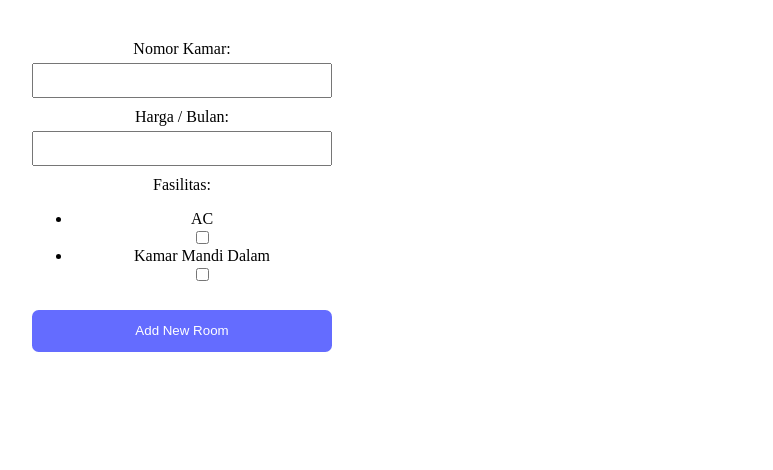
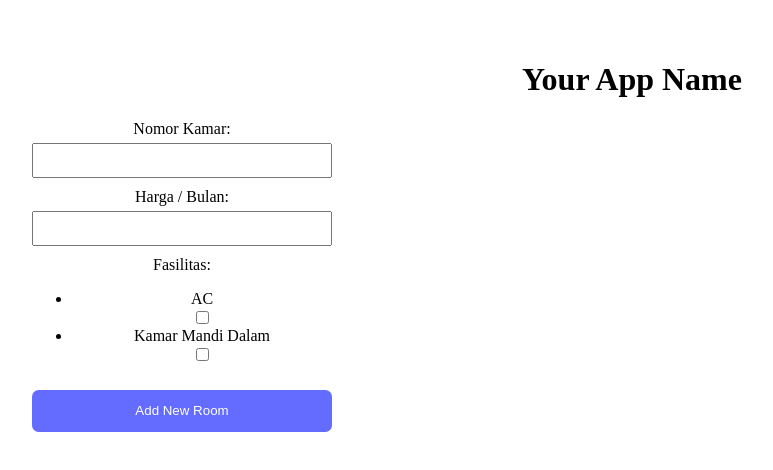
Before and after one commit to PixelGM/kost-19-manager, a React (Vite) app in the folder kost-19-manager/: page /create in a window 1280 px wide. Shown: the top 470 px of the page, without its empty margins (8-781 px from the left). Built offline with nearby package versions, Linux system fonts and the light colour scheme.

Commit message:
Added Header Template

```diff
--- /dev/null
+++ b/kost-19-manager/src/Header.tsx
@@ -0,0 +1,12 @@
+import React from 'react';
+
+const Header: React.FC = () => {
+    return (
+        <header>
+            <h1>Your App Name</h1>
+            {/* Add more header content as needed */}
+        </header>
+    );
+};
+
+export default Header;
--- a/kost-19-manager/src/ListRooms.tsx
+++ b/kost-19-manager/src/ListRooms.tsx
@@ -1,5 +1,6 @@
 import React, { useEffect, useState } from 'react';
 import './styles.css';
+import Header from './Header';
 
 interface Room {
     id: number;
@@ -29,6 +30,9 @@ const ListRooms: React.FC = () => {
 
     return (
         <div>
+            {/* Header Template */}
+            <Header />
+
             <h1>List of Rooms</h1>
             {rooms.map(room => (
                 <div key={room.id}>
--- a/kost-19-manager/src/NewRoom.tsx
+++ b/kost-19-manager/src/NewRoom.tsx
@@ -2,6 +2,7 @@ import { useState } from 'react'
 import reactLogo from './assets/react.svg'
 import viteLogo from '/vite.svg'
 import './styles.css'
+import Header from './Header';
 
 function NewRoom() {
   const [room, setRoom] = useState({
@@ -43,7 +44,11 @@ function NewRoom() {
   };
 
   return (
-    <form onSubmit={handleSubmit}>
+    <div>
+      {/* Header Template */}
+      <Header />
+
+      <form onSubmit={handleSubmit}>
       <label>
         Nomor Kamar:
         <input
@@ -101,6 +106,7 @@ function NewRoom() {
       </label>
       <button type="submit">Add New Room</button>
     </form>
+    </div>
   );
 }
 
```
